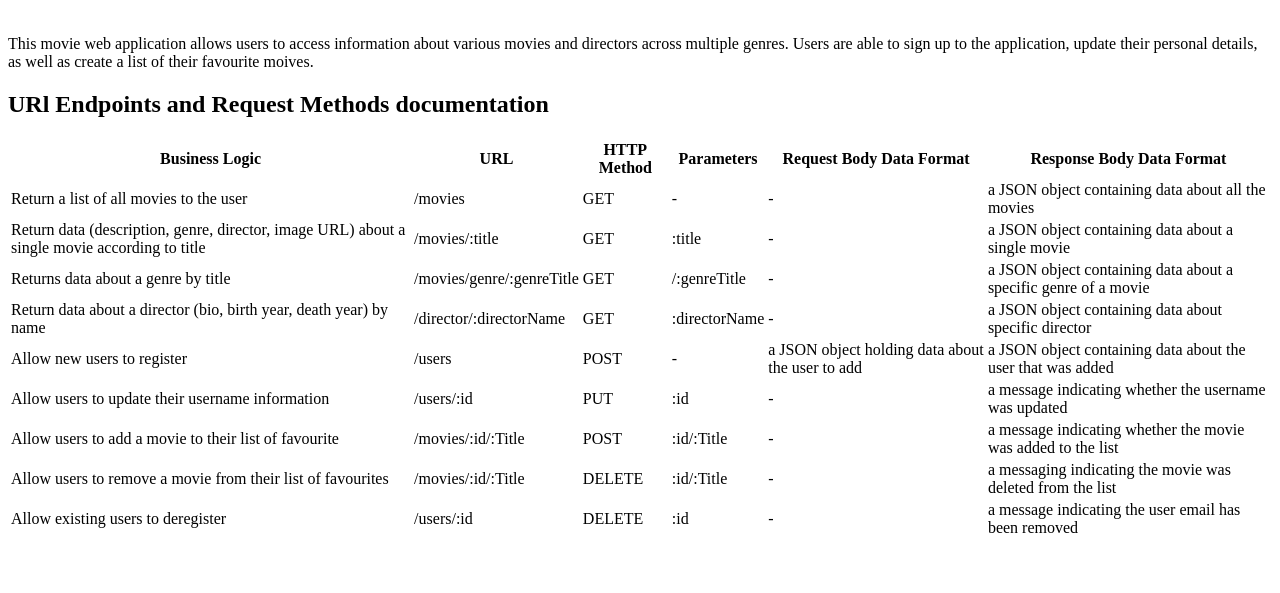
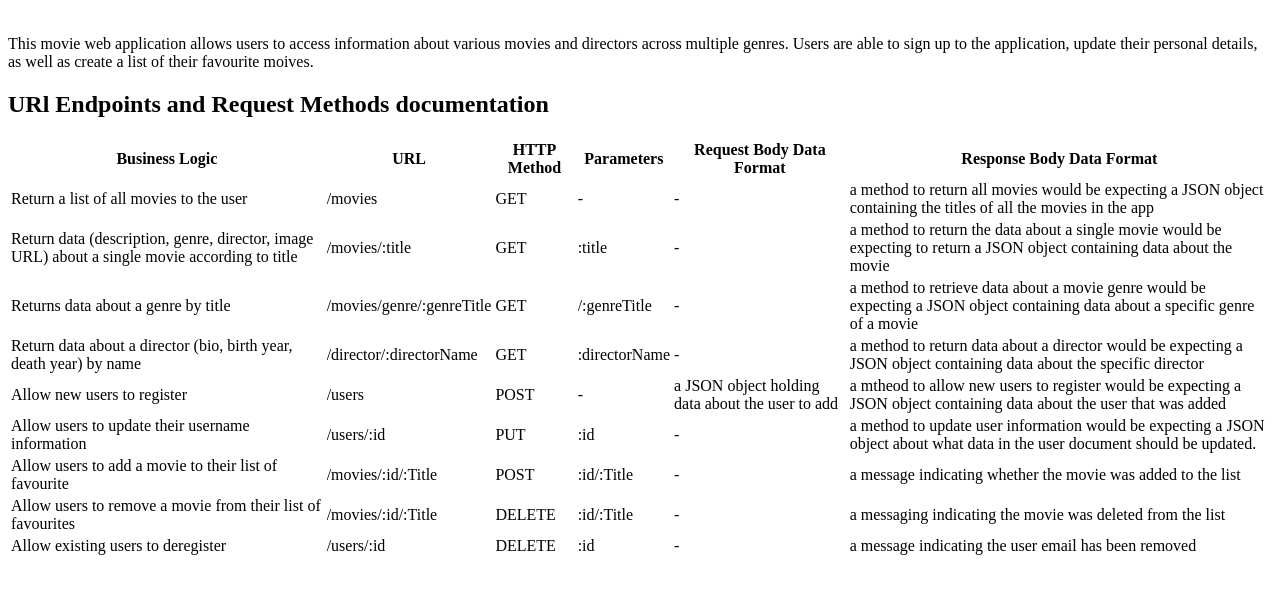
Before and after one commit to gab246/movie_api, a website: page public/documentation.html in a window 1280 px wide. Shown: the part 79-672 px from the top of the page. Drawn offline with Linux system fonts and the light colour scheme.

Commit message:
updated methods

```diff
--- a/public/documentation.html
+++ b/public/documentation.html
@@ -26,7 +26,7 @@
             <td>GET</td>
             <td>-</td>
             <td>-</td>
-            <td>a JSON object containing data about all the movies</td>
+            <td>a method to return all movies would be expecting a JSON object containing the titles of all the movies in the app</td>
         </tr>
         <tr>
             <td>Return data (description, genre, director, image URL) about a single movie according to title</td>
@@ -34,7 +34,7 @@
             <td>GET</td>
             <td>:title</td>
             <td>-</td>
-            <td> a JSON object containing data about a single movie</td>
+            <td> a method to return the data about a single movie would be expecting to  return a JSON object containing data about the movie</td>
         </tr>
         <tr>
             <td>Returns data about a genre by title</td>
@@ -42,7 +42,7 @@
             <td>GET</td>
             <td>/:genreTitle</td>
             <td>-</td>
-            <td>a JSON object containing data about a specific genre of a movie</td>
+            <td>a method to retrieve data about a movie genre would be expecting a JSON object containing data about a specific genre of a movie</td>
         </tr>
         <tr>
             <td>Return data about a director (bio, birth year, death year) by name</td>
@@ -50,7 +50,7 @@
             <td>GET</td>
             <td>:directorName</td>
             <td>-</td>
-            <td>a JSON object containing data about specific director</td>
+            <td>a method to return data about a director would be expecting a JSON object containing data about the specific director</td>
         </tr>
         <tr>
             <td>Allow new users to register</td>
@@ -58,7 +58,7 @@
             <td>POST</td>
             <td>-</td>
             <td>a JSON object holding data about the user to add</td>
-            <td>a JSON object containing data about the user that was added</td>
+            <td>a mtheod to allow new users to register would be expecting a JSON object containing data about the user that was added</td>
         </tr>
         <tr>
             <td>Allow users to update their username information</td>
@@ -66,7 +66,7 @@
             <td>PUT</td>
             <td>:id</td>
             <td>-</td>
-            <td>a message indicating whether the username was updated</td>
+            <td>a method to update user information would be expecting a JSON object about what data in the user document should be updated.</td>
         </tr>
         <tr>
             <td>Allow users to add a movie to their list of favourite</td>
```
